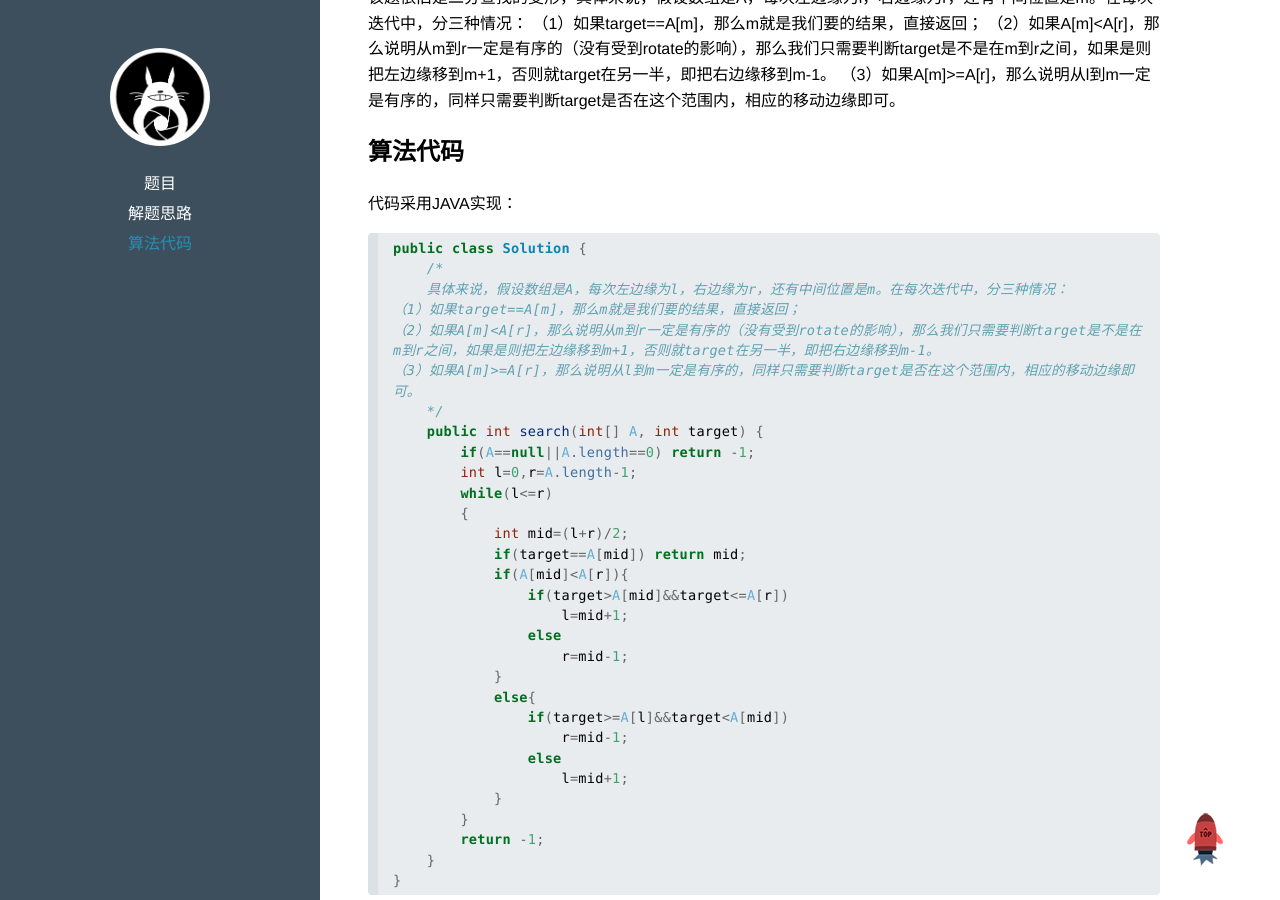
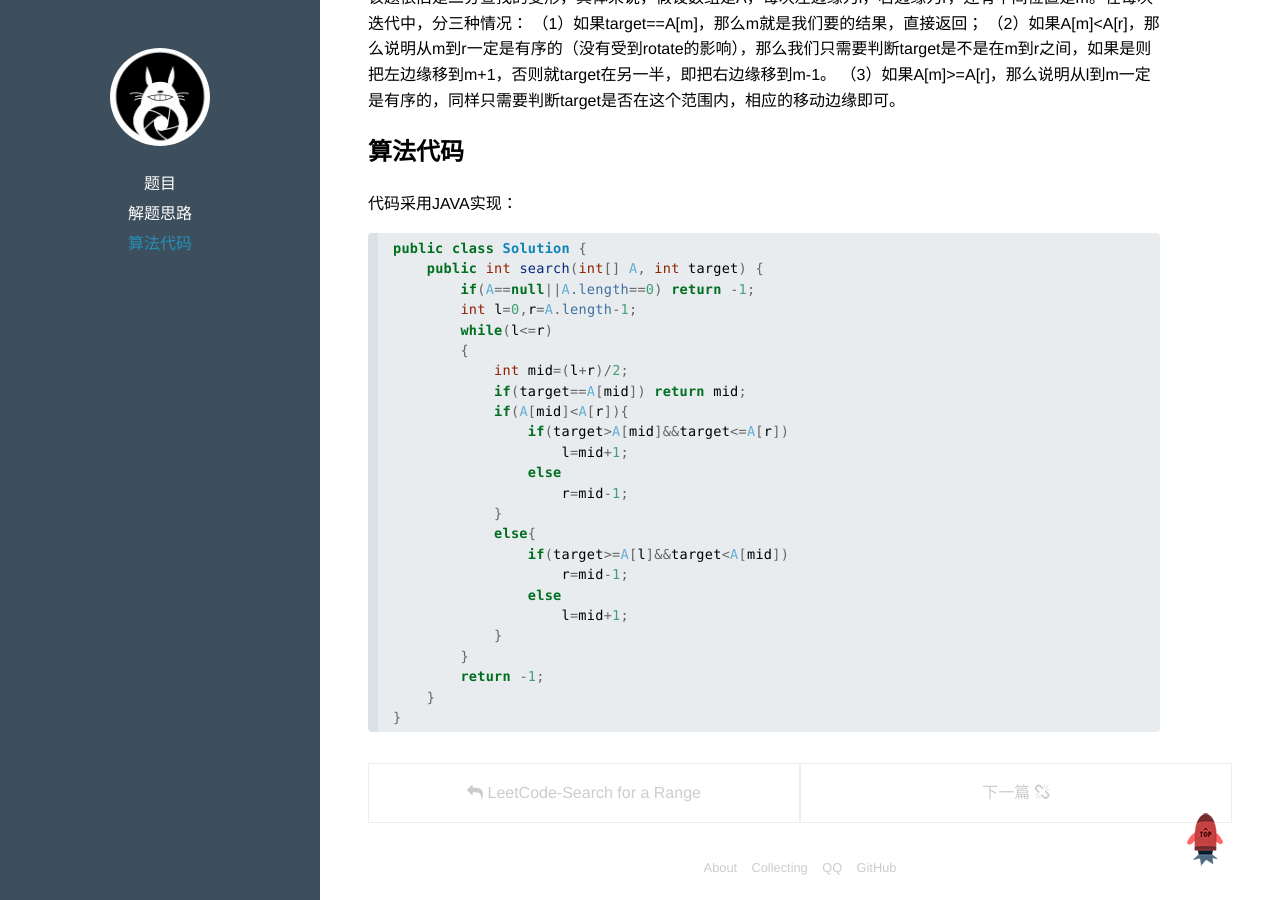
Before and after one commit to hexo2hexo/xwzpp.github.io, a Jekyll site: the page built from _posts/2014-12-20-Search-in-Rotated-Sorted-Array.md, in a window 1280 px wide and 900 px high, scrolled down 477 px. Built offline with Jekyll 4.4.1, drawn with Linux system fonts in a browser that asks for light colours; Markdown is read by kramdown in place of the engine named in the settings; comment, search, counter and statistics services are not loaded.

Commit message:
2014-12-19

```diff
--- a/_posts/2014-12-20-Search-in-Rotated-Sorted-Array.md
+++ b/_posts/2014-12-20-Search-in-Rotated-Sorted-Array.md
@@ -29,12 +29,6 @@ duoshuo: true
 代码采用JAVA实现：
 {% highlight java %}
 public class Solution {
-    /*
-    具体来说，假设数组是A，每次左边缘为l，右边缘为r，还有中间位置是m。在每次迭代中，分三种情况：
-（1）如果target==A[m]，那么m就是我们要的结果，直接返回；
-（2）如果A[m]<A[r]，那么说明从m到r一定是有序的（没有受到rotate的影响），那么我们只需要判断target是不是在m到r之间，如果是则把左边缘移到m+1，否则就target在另一半，即把右边缘移到m-1。
-（3）如果A[m]>=A[r]，那么说明从l到m一定是有序的，同样只需要判断target是否在这个范围内，相应的移动边缘即可。
-    */
     public int search(int[] A, int target) {
         if(A==null||A.length==0) return -1;
         int l=0,r=A.length-1;
```
